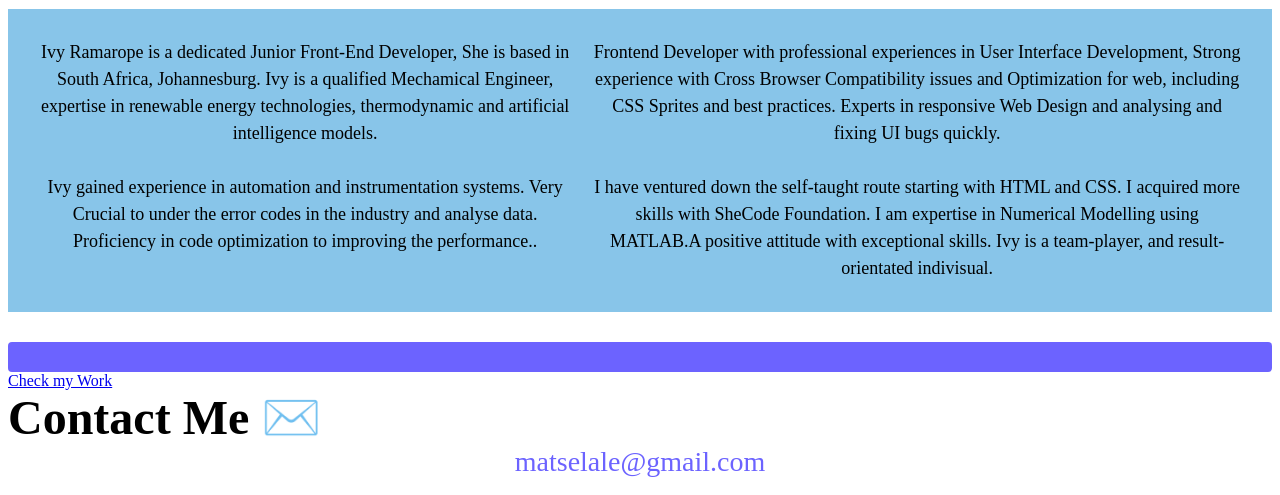
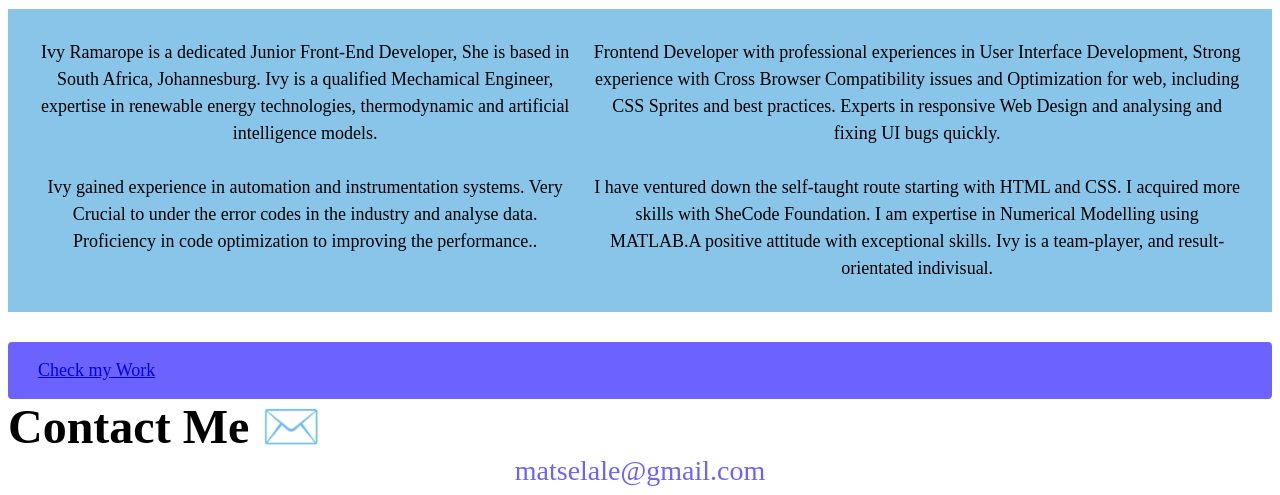
Before and after one commit to SelakiIvy/Portfolio, a plain HTML site: page about.html in a window 1280 px wide. Shown: the part 581-1076 px from the top of the page. Drawn offline with Linux system fonts and the light colour scheme.

Commit message:
check css changes

```diff
--- a/about.html
+++ b/about.html
@@ -63,7 +63,7 @@
       </p>
     </div>
 
-     <div class="btn btn-branding" type="button" ></div><a href="/Work.html"  >Check my Work</a>
+     <div class="btn btn-branding" ><a href="/Work.html"  >Check my Work</a>
     </div>
     </button>
     <div id="contact">
```
